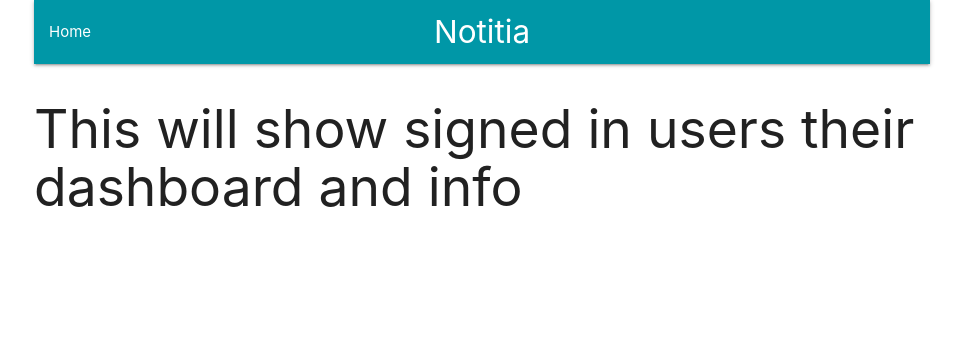
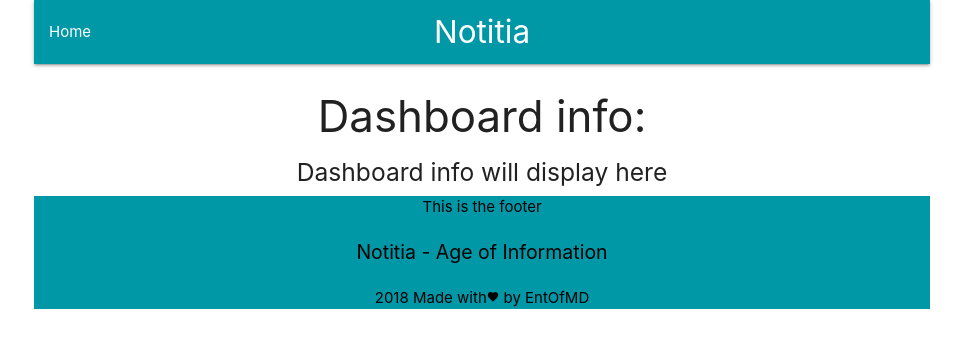
Before and after one commit to EntOfMD/notitia, a React (Create React App) app in the folder client/: page /app in a window 1280 px wide. Shown: the top 348 px of the page, without its empty margins (158-1121 px from the left). Built offline with nearby package versions, Linux system fonts and the light colour scheme; no server answers.

Commit message:
added more components for later

```diff
--- a/client/src/components/App.js
+++ b/client/src/components/App.js
@@ -5,7 +5,10 @@ import * as actions from '../actions';
 
 import Header from './Header';
 import Landing from './Landing';
-const Dashboard = () => <h2>This will show signed in users their dashboard and info</h2>;
+import Dashboard from './Dashboard';
+import Pricing from './Pricing';
+import Footer from './Footer';
+
 const SurveyNew = () => <h2>This page will show signed in users to do a new survey</h2>;
 
 class App extends Component {
@@ -24,6 +27,8 @@ class App extends Component {
 						<Route path="/app/dashboard" component={Dashboard} />
 						<Route path="/app/survey/new" component={SurveyNew} />
 						<Route exact path="/app/survey" component={Dashboard} />
+						<Route path="/app/pricing" component={Pricing} />
+						<Footer />
 					</div>
 				</BrowserRouter>
 			</div>
--- /dev/null
+++ b/client/src/components/Dashboard.js
@@ -0,0 +1,14 @@
+import React, { Component } from 'react';
+
+class Dashboard extends Component {
+	render() {
+		return (
+			<div style={{ textAlign: 'center' }}>
+				<h3>Dashboard info:</h3>
+				<h5>Dashboard info will display here</h5>
+			</div>
+		);
+	}
+}
+
+export default Dashboard;
--- /dev/null
+++ b/client/src/components/Footer.js
@@ -0,0 +1,28 @@
+import React, { Component } from 'react';
+
+class Footer extends Component {
+	render() {
+		return (
+			<footer className="footer-copyright cyan darken-2 black-text">
+				<div style={{ textAlign: 'center' }} className="container">
+					{'This is the footer'}
+					<p style={{ fontSize: '1.3em' }}>Notitia - Age of Information</p>
+					<p>
+						2018 Made with
+						<i className="material-icons" style={{ fontSize: 'smaller' }}>
+							{' '}
+							favorite
+						</i>{' '}
+						by
+						<a href="https://github.com/entofmd" className="black-text">
+							{' '}
+							EntOfMD{' '}
+						</a>
+					</p>
+				</div>
+			</footer>
+		);
+	}
+}
+
+export default Footer;
--- /dev/null
+++ b/client/src/components/Pricing.js
@@ -0,0 +1,9 @@
+import React, { Component } from 'react';
+
+class Pricing extends Component {
+	render() {
+		return <div>This will display the pricing tables</div>;
+	}
+}
+
+export default Pricing;
```
Also changed, not shown: client/src/components/Payments.js (added, +31 -0 lines).
